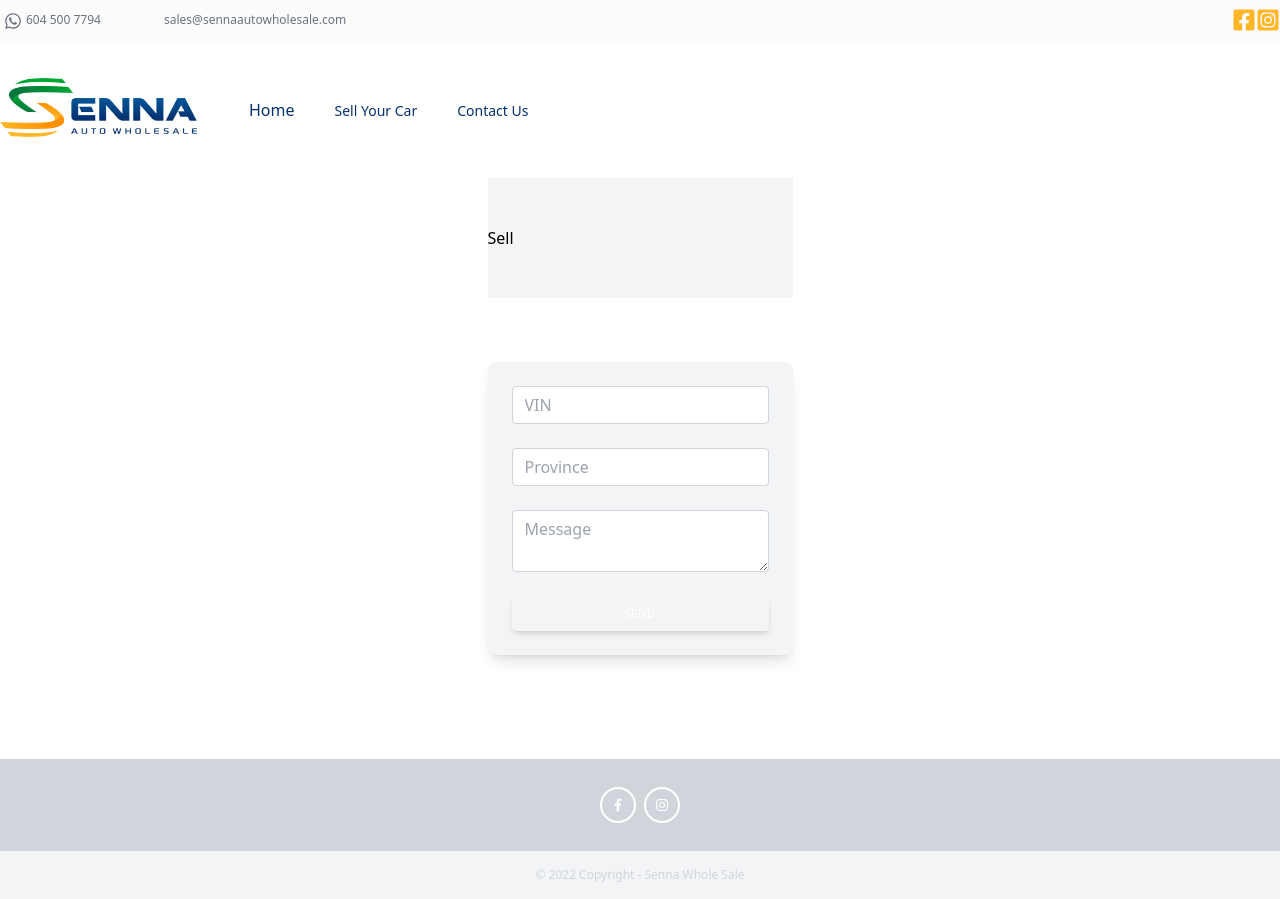
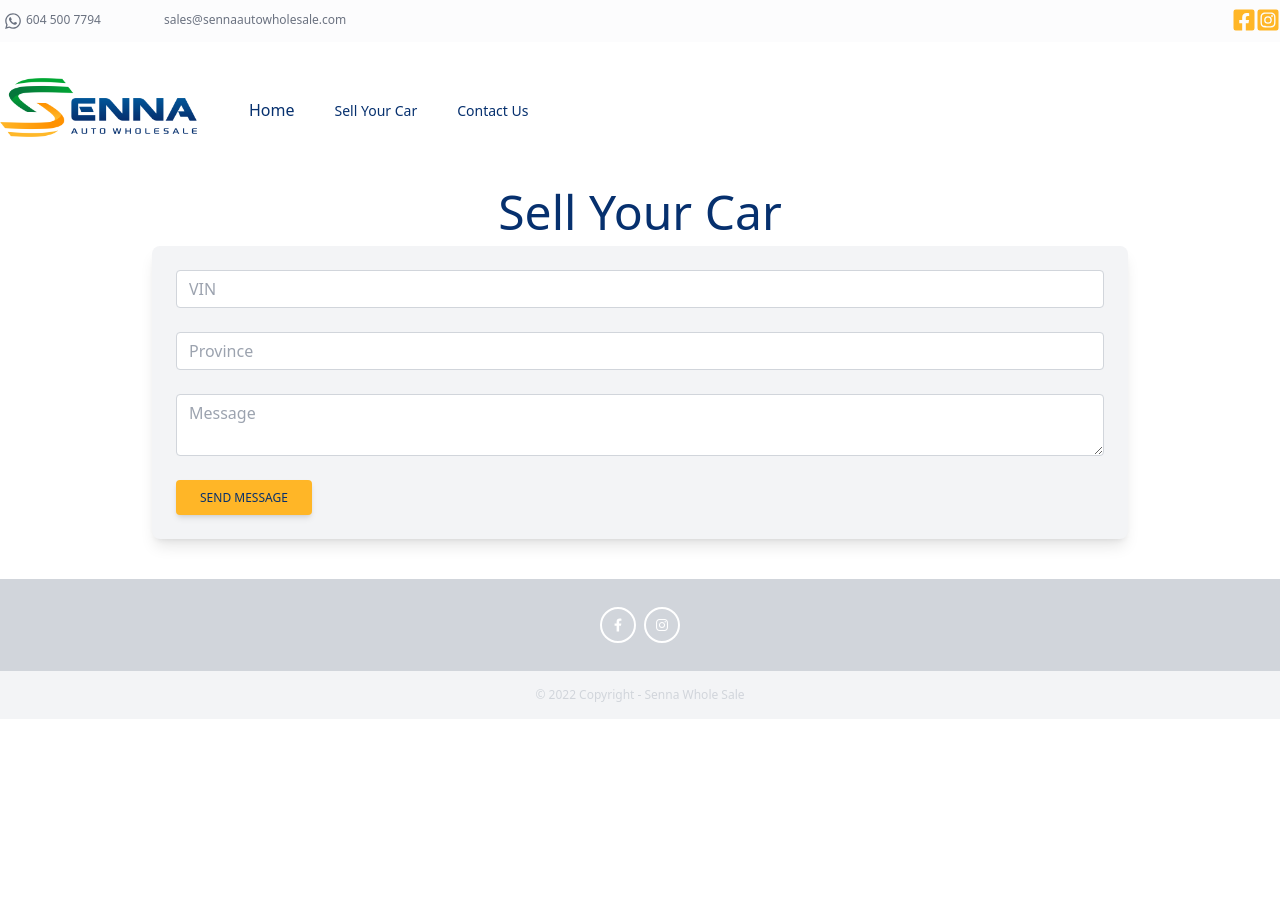
Before and after one commit to reginaldogomes/senna-auto-wholesale, a Next.js app: page /sell in a window 1280 px wide. After the commit the page ends 800 px from the top, so only its background shows below. Built offline with nearby package versions, Linux system fonts and the light colour scheme.

Commit message:
novos ajustes

```diff
--- /dev/null
+++ b/src/components/ContactForm/Index.tsx
@@ -0,0 +1,39 @@
+import { Button } from 'components/common/Button/Index'
+
+export const ContactForm = () => {
+    return (
+        <div className="flex max-w-5xl m-auto">
+            <div className="basis-1/2">
+                <h3>CAll</h3>
+            </div>
+            <div className="basis-1/2">
+                <form>
+                    <div className="form-group mb-6">
+                        <input
+                            type="text"
+                            className="form-control block w-full px-3 py-1.5 text-base font-normal text-gray-700 bg-white bg-clip-padding border border-solid border-gray-300 rounded transition ease-in-out m-0 focus:text-gray-700 focus:bg-white focus:border-blue-600 focus:outline-none"
+                            id="exampleInput7"
+                            placeholder="Name"
+                        ></input>
+                    </div>
+                    <div className="form-group mb-6">
+                        <input
+                            type="email"
+                            className="form-control block w-full px-3 py-1.5 text-base font-normal text-gray-700 bg-white bg-clip-padding border border-solid border-gray-300 rounded transition ease-in-out m-0 focus:text-gray-700 focus:bg-white focus:border-blue-600 focus:outline-none"
+                            id="exampleInput8"
+                            placeholder="Email address"
+                        ></input>
+                    </div>
+                    <div className="form-group mb-6">
+                        <textarea
+                            className="form-control block w-full px-3 py-1.5 text-base font-normal text-gray-700 bg-white bg-clip-padding border border-solid border-gray-300 rounded transition ease-in-out m-0 focus:text-gray-700 focus:bg-white focus:border-blue-600 focus:outline-none"
+                            id="exampleFormControlTextarea13"
+                            placeholder="Message"
+                        ></textarea>
+                    </div>
+                    <Button title="Send Message" />
+                </form>
+            </div>
+        </div>
+    )
+}
--- a/src/components/Layout/HeadingPage.tsx
+++ /dev/null
@@ -1,13 +0,0 @@
-interface HeadingPageProps {
-    title: string
-}
-
-export const HeadingPage = (props: HeadingPageProps) => {
-    return (
-        <div className="w-full bg-gray-100">
-            <div className="container mx-auto h-50 text-black py-12 ">
-                <h1 className="text-base">{props.title}</h1>
-            </div>
-        </div>
-    )
-}
--- a/src/components/Layout/MainContainer.tsx
+++ b/src/components/Layout/MainContainer.tsx
@@ -10,11 +10,7 @@ export default function MainContainer(props: LayoutProps) {
     return (
         <div className="flex flex-col min-h-screen">
             <Header />
-            <main
-                className={`max-w-7xl mx-auto flex-col justify-center items-center`}
-            >
-                {props.children}
-            </main>
+            <main className={`container mx-auto`}>{props.children}</main>
             <Footer />
         </div>
     )
--- a/src/components/SellForm/SellForm.tsx
+++ b/src/components/SellForm/SellForm.tsx
@@ -1,6 +1,8 @@
+import { Button } from 'components/common/Button/Index'
+
 export const SellForm = () => {
     return (
-        <div className="block p-6 rounded-lg shadow-lg bg-gray-100 max-w-md mx-auto">
+        <div className="block p-6 rounded-lg shadow-lg bg-gray-100 mx-auto">
             <form>
                 <div className="form-group mb-6">
                     <input
@@ -25,12 +27,7 @@ export const SellForm = () => {
                         placeholder="Message"
                     ></textarea>
                 </div>
-                <button
-                    type="submit"
-                    className="w-full px-6 py-2.5 bg-blue-600 text-white font-medium text-xs leading-tight uppercase rounded shadow-md hover:bg-blue-700 hover:shadow-lg focus:bg-blue-700 focus:shadow-lg focus:outline-none focus:ring-0 active:bg-blue-800 active:shadow-lg transition duration-150 ease-in-out"
-                >
-                    Send
-                </button>
+                <Button title="Send Message" />
             </form>
         </div>
     )
--- a/src/components/common/Button/Index.tsx
+++ b/src/components/common/Button/Index.tsx
@@ -1,10 +1,13 @@
-export const Button = () => {
+interface ButtonProps {
+    title: string
+}
+export const Button = (props: ButtonProps) => {
     return (
         <button
             type="button"
-            className="inline-block px-6 py-2.5 bg-blue-600 text-white font-medium text-xs leading-tight uppercase rounded shadow-md hover:bg-blue-700 hover:shadow-lg focus:bg-blue-700 focus:shadow-lg focus:outline-none focus:ring-0 active:bg-blue-800 active:shadow-lg transition duration-150 ease-in-out"
+            className="inline-block px-6 py-2.5 bg-yellow text-blue font-medium text-xs leading-tight uppercase rounded shadow-md hover:bg-blue-700 hover:shadow-lg focus:bg-blue-700 focus:shadow-lg focus:outline-none focus:ring-0 active:bg-blue-800 active:shadow-lg transition duration-150 ease-in-out"
         >
-            Button
+            {props.title}
         </button>
     )
 }
--- a/src/components/common/Title/Index.tsx
+++ b/src/components/common/Title/Index.tsx
@@ -4,6 +4,6 @@ interface TitleProps {
 
 export const Title = (props: TitleProps) => {
     return (
-        <h1 className="text-5xl text-blue text-center m-15">{props.title}</h1>
+        <h1 className="text-5xl text-blue text-center py-2.5">{props.title}</h1>
     )
 }
--- a/src/pages/contact-us.tsx
+++ b/src/pages/contact-us.tsx
@@ -1,44 +1,13 @@
 import type { NextPage } from 'next'
-import { HeadingPage } from 'components/Layout/HeadingPage'
+import { Title } from 'components/common/Title/Index'
+import { ContactForm } from 'components/ContactForm/Index'
 
 const ContactUs: NextPage = () => {
     return (
         <>
-            <HeadingPage title={'Contact Us'} />
-            <section className="container mx-auto py-10">
-                <div className="block p-6 rounded-lg shadow-lg bg-gray-100 max-w-md mx-auto">
-                    <form>
-                        <div className="form-group mb-6">
-                            <input
-                                type="text"
-                                className="form-control block w-full px-3 py-1.5 text-base font-normal text-gray-700 bg-white bg-clip-padding border border-solid border-gray-300 rounded transition ease-in-out m-0 focus:text-gray-700 focus:bg-white focus:border-blue-600 focus:outline-none"
-                                id="exampleInput7"
-                                placeholder="Name"
-                            ></input>
-                        </div>
-                        <div className="form-group mb-6">
-                            <input
-                                type="email"
-                                className="form-control block w-full px-3 py-1.5 text-base font-normal text-gray-700 bg-white bg-clip-padding border border-solid border-gray-300 rounded transition ease-in-out m-0 focus:text-gray-700 focus:bg-white focus:border-blue-600 focus:outline-none"
-                                id="exampleInput8"
-                                placeholder="Email address"
-                            ></input>
-                        </div>
-                        <div className="form-group mb-6">
-                            <textarea
-                                className="form-control block w-full px-3 py-1.5 text-base font-normal text-gray-700 bg-white bg-clip-padding border border-solid border-gray-300 rounded transition ease-in-out m-0 focus:text-gray-700 focus:bg-white focus:border-blue-600 focus:outline-none"
-                                id="exampleFormControlTextarea13"
-                                placeholder="Message"
-                            ></textarea>
-                        </div>
-                        <button
-                            type="submit"
-                            className="w-full px-6 py-2.5 bg-blue-600 text-white font-medium text-xs leading-tight uppercase rounded shadow-md hover:bg-blue-700 hover:shadow-lg focus:bg-blue-700 focus:shadow-lg focus:outline-none focus:ring-0 active:bg-blue-800 active:shadow-lg transition duration-150 ease-in-out"
-                        >
-                            Send
-                        </button>
-                    </form>
-                </div>
+            <section className="container mx-auto">
+                <Title title="Contact Us" />
+                <ContactForm />
             </section>
         </>
     )
--- a/src/pages/sell.tsx
+++ b/src/pages/sell.tsx
@@ -1,14 +1,13 @@
 import type { NextPage } from 'next'
-
-import { HeadingPage } from 'components/Layout/HeadingPage'
+import { Title } from 'components/common/Title/Index'
 import { SellForm } from 'components/SellForm/SellForm'
 
 const Sell: NextPage = () => {
     return (
         <>
-            <HeadingPage title={'Sell'} />
-            <div className="flex flex-col flex-wrap">
-                <section className="container m-auto py-16">
+            <div className="flex flex-row">
+                <section className="container m-auto">
+                    <Title title="Sell Your Car" />
                     <SellForm />
                 </section>
             </div>
```
